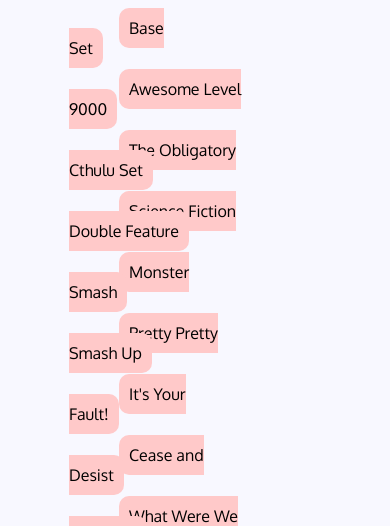
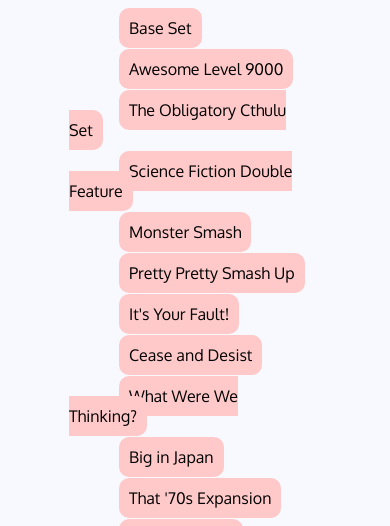
Before and after one commit to cweeks12/SmashUpRandomizer, a plain HTML site: page index.html in a window 390 px wide. Shown: the part 571-1097 px from the top of the page. Drawn offline with nearby package versions, Linux system fonts and the light colour scheme; files that its build step writes are made by us from their sources; files whose address does not match are found by name.

Commit message:
Fixed responsiveness

```diff
--- a/styles.css
+++ b/styles.css
@@ -152,7 +152,9 @@
 
 @media screen and (max-width: 800px){
     #app{
+        width: 100%;
         display: grid;
+        grid-template-columns: auto;
         grid-template-areas: "expansions"
                             "factions"
                             "players"
```
